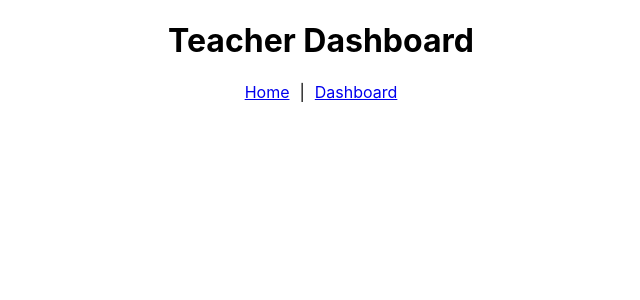
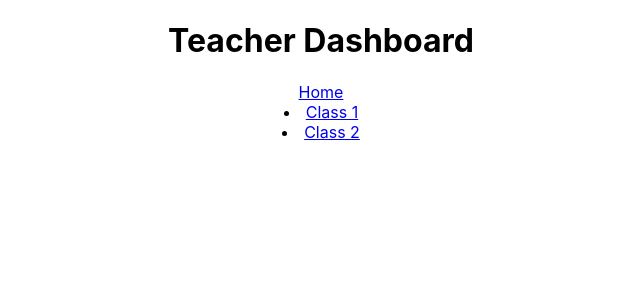
Before and after one commit to jrp9pte/Educator_Hub, a React (Create React App) app in the folder tje-dashboard-app/: page /teacher_dashboard in a window 1280 px wide. Shown: the top 300 px of the page, without its empty margins (319-959 px from the left). Built offline with nearby package versions, Linux system fonts and the light colour scheme.

Commit message:
Nested Route created for '/overall_dashboard/class_page/:id' and '/teacher_dashboard/class_page/:id'

```diff
--- a/tje-dashboard-app/src/App.js
+++ b/tje-dashboard-app/src/App.js
@@ -12,11 +12,16 @@ function App() {
     <BrowserRouter>
       <Routes>
         <Route path="/" element={<Home />} />
-        <Route path="overall_dashboard" element={<Dashboard />} />
+        <Route path="overall_dashboard">
+          <Route index element={<Dashboard />} />
+          <Route path="class_page/:id" element={<ClassPage />} />
+        </Route>
         <Route path="student_directory" element={<StudentDirectory />} />
         <Route path="teacher_directory" element={<TeacherDirectory />} />
-        <Route path="teacher_dashboard" element={<TeacherDashboard />} />
-        <Route path="class_page/:id" element={<ClassPage />} />
+        <Route path="teacher_dashboard">
+          <Route index element={<TeacherDashboard />} />
+          <Route path="class_page/:id" element={<ClassPage />} />
+        </Route>
         <Route
           path="*"
           element={
--- a/tje-dashboard-app/src/components/Dash_board/Dash_board.js
+++ b/tje-dashboard-app/src/components/Dash_board/Dash_board.js
@@ -13,13 +13,12 @@ function DASH_BOARD() {
     <div style={{ textAlign: "center" }}>
       <h1>Dashboard</h1>
       <Link to="/">Home</Link>
-      <p></p>
       <div>
         <li>
-          <Link to="/class_page/1">Class 1</Link>
+          <Link to="/overall_dashboard/class_page/1">Class 1</Link>
         </li>
         <li>
-          <Link to="/class_page/2">Class 2</Link>
+          <Link to="/overall_dashboard/class_page/2">Class 2</Link>
         </li>
       </div>
     </div>
--- a/tje-dashboard-app/src/components/Teacher_Dashboard/Teacher_Dashboard.js
+++ b/tje-dashboard-app/src/components/Teacher_Dashboard/Teacher_Dashboard.js
@@ -1,12 +1,26 @@
 import { Link } from "react-router-dom";
 
 function TEACHER_DASHBOARD() {
+  //TODO : Map all courses, creating a new element of the list for each course, passing its unique id/tag to the url class_page/:id
+  /*
+  Something like:
+  map (
+  const tag = "/class_page/" + id
+  )
+  <Link to={tag}>{"Class " + tag}</Link>
+  */
   return (
     <div style={{ textAlign: "center" }}>
       <h1>Teacher Dashboard</h1>
       <Link to="/">Home</Link>
-      <span style={{ margin: "0 10px" }}>|</span>
-      <Link to="/overall_dashboard">Dashboard</Link>
+      <div>
+        <li>
+          <Link to="/teacher_dashboard/class_page/1">Class 1</Link>
+        </li>
+        <li>
+          <Link to="/teacher_dashboard/class_page/2">Class 2</Link>
+        </li>
+      </div>
     </div>
   );
 }
```
